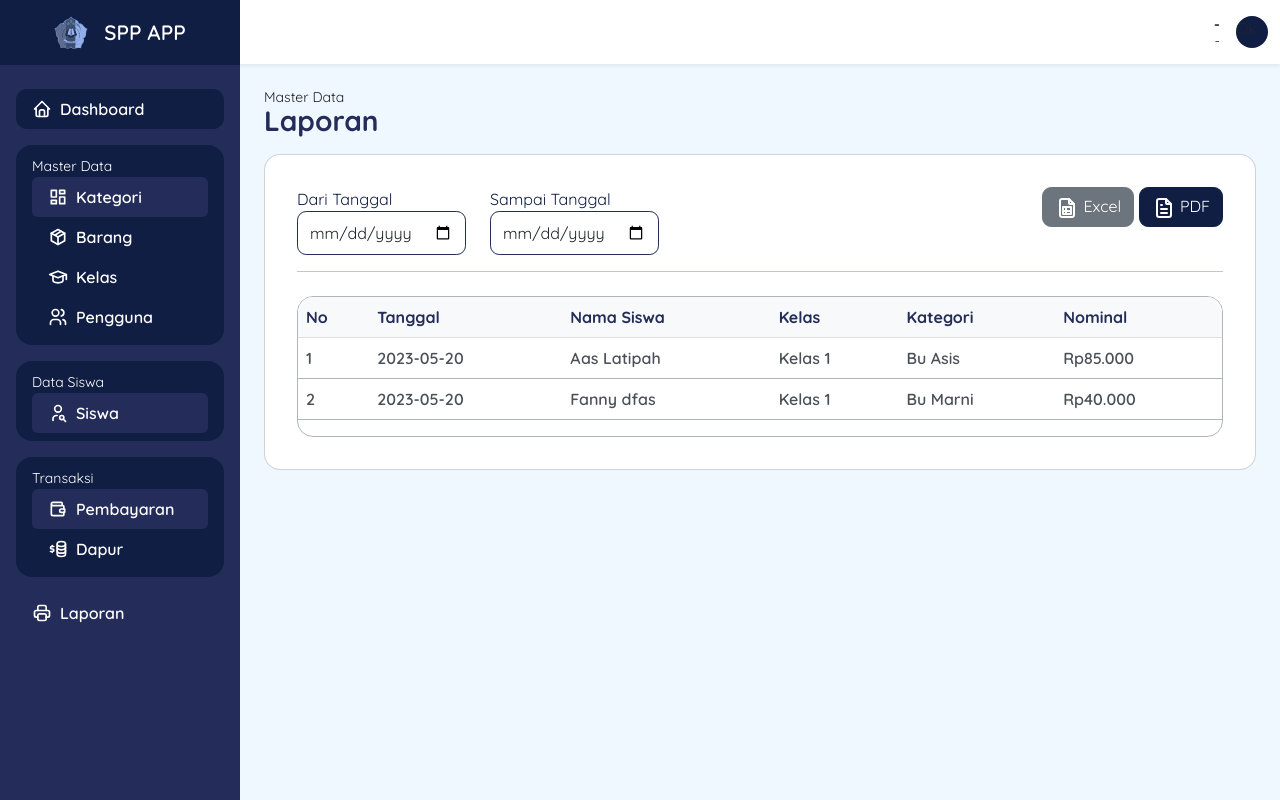
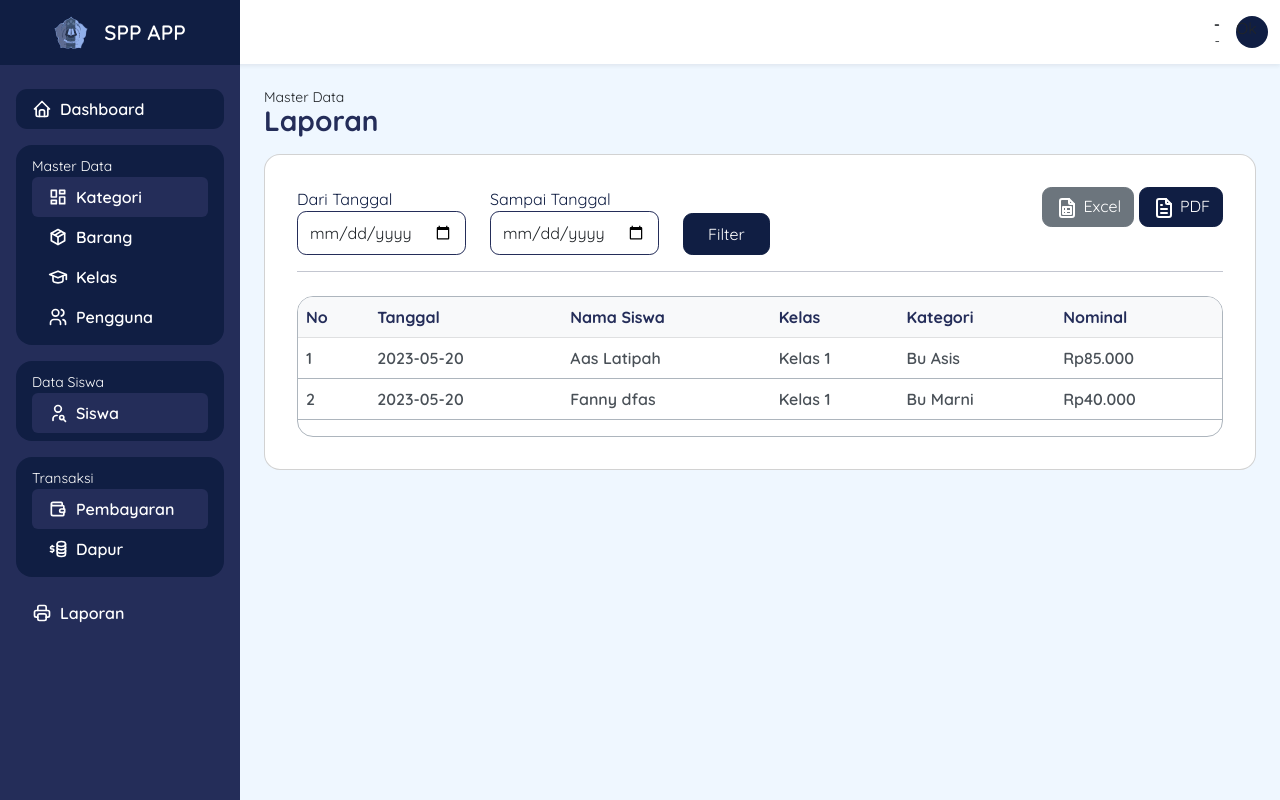
Before and after one commit to jujunjuna189/app_spp, a CodeIgniter app: page /ci-project/laporan in a window 1280 px wide. Run offline with CodeIgniter, Linux system fonts and the light colour scheme; data comes from the database, SQL or seed files in the repository.

Commit message:
Filter button

```diff
--- a/application/views/laporan/index.php
+++ b/application/views/laporan/index.php
@@ -2,7 +2,7 @@
     <div class="card rounded-4 p-3">
         <div class="card-body">
             <div class="d-flex justify-content-between" style="gap: 10px">
-                <div class="d-flex align-items-center gap-4">
+                <div class="d-flex align-items-end gap-4">
                     <div class="form-group">
                         <label for="Dari Tanggal">Dari Tanggal</label>
                         <input type="date" name="from_date" id="from_date" class="form-control">
@@ -11,9 +11,9 @@
                         <label for="Dari Tanggal">Sampai Tanggal</label>
                         <input type="date" name="last_date" id="last_date" class="form-control">
                     </div>
-                    <!-- <div class="form-group">
-                        <span onclick="onFilter()" class="btn btn-primary">Filter</span>
-                    </div> -->
+                    <div class="form-group">
+                        <span onclick="onFilter()" class="btn btn-primary py-2 px-4">Filter</span>
+                    </div>
                 </div>
                 <div>
                     <a href="#" class="btn btn-secondary" data-bs-toggle="modal" data-bs-target="#modal-add">
```
